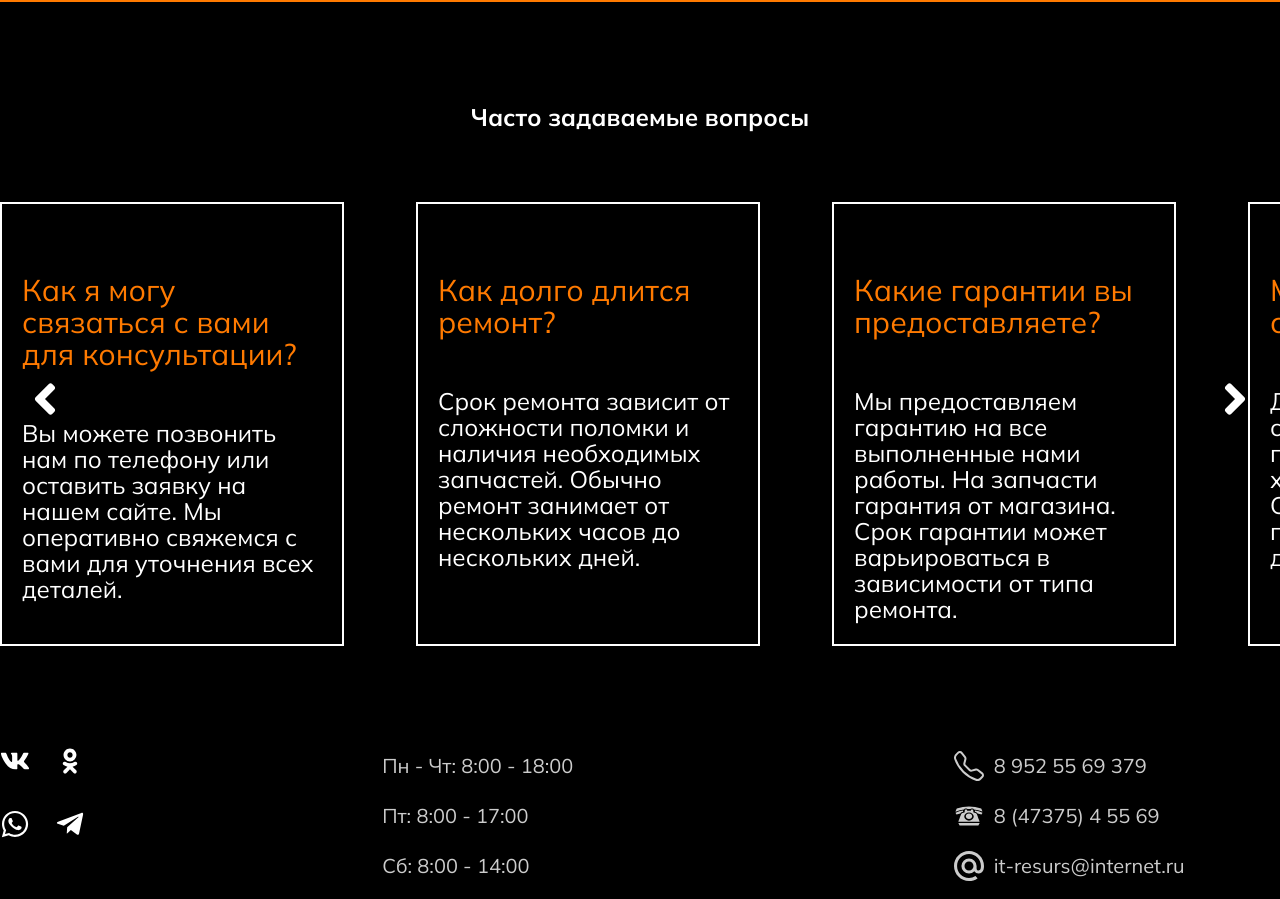
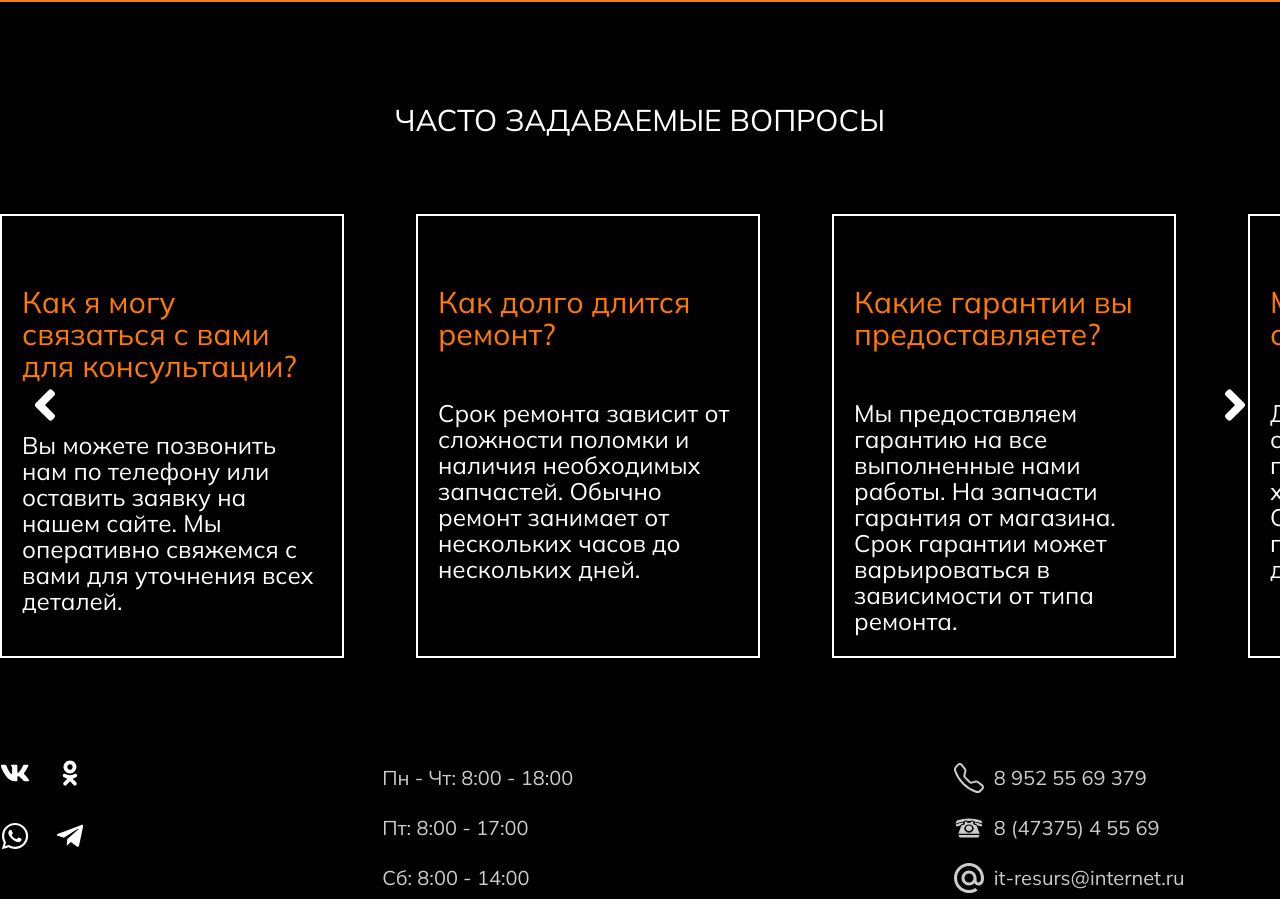
Before and after one commit to Sergey1810/resit, a React (Create React App) app: page / in a window 1280 px wide. Shown: the part 4757-5656 px from the top of the page. Built offline with nearby package versions, Linux system fonts and the light colour scheme; a web font is replaced by a local one.

Commit message:
feat:response

```diff
--- a/src/components/Problem/Problem.css
+++ b/src/components/Problem/Problem.css
@@ -4,6 +4,16 @@
     margin: 100px auto;
     position: relative;
     text-align: center;
+}
+
+.problem__header{
+    color: rgb(255, 255, 255);
+    font-size: 30px;
+    font-weight: 400;
+    line-height: 37px;
+    letter-spacing: 0%;
+    text-align: center;
+    text-transform: uppercase;
 }
 
 .problem__title {
--- a/src/components/Problem/Problem.jsx
+++ b/src/components/Problem/Problem.jsx
@@ -87,7 +87,7 @@ const Problem = () => {
 
     return (
         <section className='problem'>
-            <h2>Часто задаваемые вопросы</h2>
+            <h2 className='problem__header'>Часто задаваемые вопросы</h2>
             <div className='problem__scrollbar' ref={listRef}>
 
                 {
```
Also changed, not shown: 1 other file (tests, documents, lock files or other folders).
